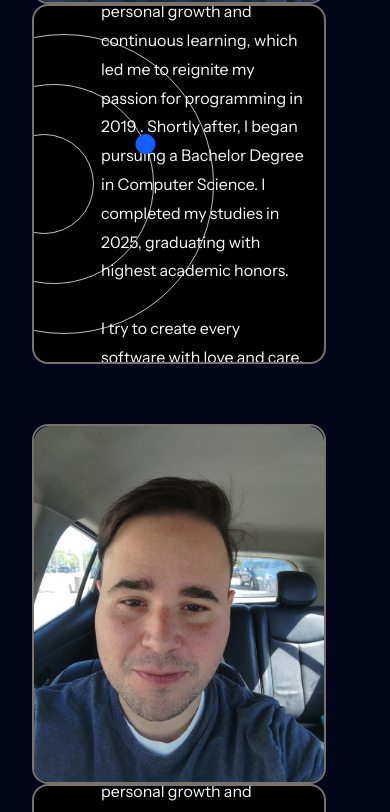
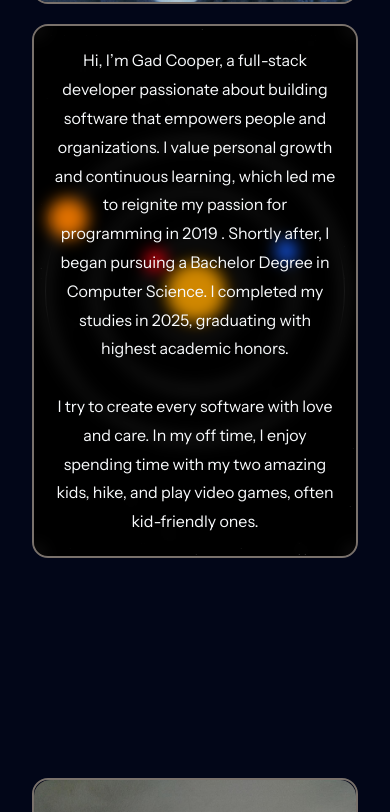
Before and after one commit to SpyingEnvelope/portfolio-revised, a React (Vite) app: page / in a window 390 px wide. Shown: the part 4780-5592 px from the top of the page. Built offline with nearby package versions, Linux system fonts and the light colour scheme.

Commit message:
implemented a temporary fix for mobile screens. Added sun for both mobile and other screens. Sun can be removed from larger screens by add sm:hidden

```diff
--- a/src/components/AboutInfoCard.jsx
+++ b/src/components/AboutInfoCard.jsx
@@ -1,4 +1,5 @@
 import { motion } from "motion/react";
+import { fullStar } from "@/utils/starUtils";
 
 function AboutInfoCard({ delay, right }) {
   return (
@@ -6,11 +7,12 @@ function AboutInfoCard({ delay, right }) {
       initial={right ? {x: -40, opacity: 0} : {x: 40, opacity: 0}}
       whileInView={{x: 0, opacity: 1}}
       transition={{duration: 0.5, ease: "easeOut"}}
-      viewport={{ once: true}}
-      className="relative mr-8 h-90 w-196 rounded-2xl bg-black border-2 border-stone-500 reg-instrument-sans flex justify-end items-center overflow-hidden"
+      viewport={{ once: true, amount: 0.2}}
+      className={`relative sm:mr-8 sm:h-90 w-196 rounded-2xl bg-black border-2 border-stone-500 reg-instrument-sans flex ${right ? "justify-start" : "justify-end"} items-center overflow-hidden`}
     >
-      <div className="absolute top-0 left-0 right-0 bottom-0 overflow-hidden flex items-center">
-        <div className="w-[300px] h-[300px] rounded-full border-1 border-white/75 absolute -left-30">
+      <div className={`absolute top-0 left-0 right-0 bottom-0 overflow-hidden flex items-center justify-center ${right ? "rotate-180 rotate-x-180" : ""}`}>
+        {fullStar}
+        <div className={`w-[300px] h-[300px] rounded-full border-1 border-white/75 absolute sm:-left-30`}>
           <motion.div
             initial={{ rotate: "90deg" }}
             animate={{ rotate: "450deg" }}
@@ -25,7 +27,7 @@ function AboutInfoCard({ delay, right }) {
             <div className="w-[40px] h-[40px] bg-amber-600 rounded-full absolute right-0 top-15" />
           </motion.div>
         </div>
-        <div className="w-[200px] h-[200px] rounded-full border-1 border-white/75 absolute -left-20">
+        <div className={`w-[200px] h-[200px] rounded-full border-1 border-white/75 absolute sm:-left-20`}>
           <motion.div
             initial={{ rotate: "0deg" }}
             animate={{ rotate: "360deg" }}
@@ -40,7 +42,7 @@ function AboutInfoCard({ delay, right }) {
             <div className="w-[20px] h-[20px] bg-blue-600 rounded-full absolute top-11" />
           </motion.div>
         </div>
-        <div className="w-[100px] h-[100px] rounded-full border-1 border-white/75 absolute -left-10">
+        <div className={`w-[100px] h-[100px] rounded-full border-1 border-white/75 absolute sm:-left-10`}>
           <motion.div
             initial={{ rotate: "0deg" }}
             animate={{ rotate: "360deg" }}
@@ -54,10 +56,11 @@ function AboutInfoCard({ delay, right }) {
           >
             <div className="w-[20px] h-[20px] bg-red-600 rounded-full absolute top-2 right-0" />
           </motion.div>
+          <div className={`w-[60px] h-[60px] rounded-full bg-yellow-600 absolute top-5 left-5 sm:left-2 sm:top-5`}></div>
         </div>
       </div>
 
-      <p className="w-[70%] text-left text-md block mr-5">
+      <p className="w-[100%] sm:w-[70%] text-center sm:text-left text-md block p-5 sm:m-5 backdrop-blur-sm sm:backdrop-blur-none">
         Hi, I’m Gad Cooper, a full-stack developer passionate about building
         software that empowers people and organizations. I value personal growth
         and continuous learning, which led me to reignite my passion for
--- a/src/components/AboutLogoCard.jsx
+++ b/src/components/AboutLogoCard.jsx
@@ -7,8 +7,8 @@ function AboutLogoCard({ right }) {
       initial={right ? { x: 40, opacity: 0 } : { x: -40, opacity: 0 }}
       whileInView={{ x: 0, opacity: 1 }}
       transition={{ duration: 0.5, ease: "easeOut" }}
-      viewport={{ once: true }}
-      className="h-90 w-90 rounded-2xl border-2 border-stone-500 overflow-hidden"
+      viewport={{ once: true, amount: 0.2 }}
+      className="h-90 w-90 rounded-2xl border-2 border-stone-500 overflow-hidden mb-5"
     >
       <img src={aboutPic} className="rounded-2xl" />
     </motion.div>
--- a/src/components/AboutRow.jsx
+++ b/src/components/AboutRow.jsx
@@ -3,7 +3,7 @@ import AboutLogoCard from "./AboutLogoCard";
 
 function AboutRow({ right, delay }) {
   return (
-    <div className={`flex ${right? "flex-row-reverse" : "flex-row"} justify-center mt-15 space-x-8 items-center flex-wrap`}>
+    <div className={`flex ${right? "flex-row-reverse" : "flex-row"} justify-center mt-15 mb-40 sm:mb-20 sm:space-x-8 items-center flex-wrap sm:flex-nowrap`}>
       <AboutLogoCard right={right} />
       <AboutInfoCard delay={delay} right={right} />
     </div>
--- a/src/utils/starUtils.jsx
+++ b/src/utils/starUtils.jsx
@@ -15,4 +15,17 @@ for (let i = 0; i < 250; i++) {
   );
 }
 
+export const fullStar = [];
+
+for (let i = 0; i < 250; i++) {
+  fullStar.push(
+    <Star
+      x={Math.floor(Math.random() * 100) + "%"}
+      y={Math.floor(Math.random() * 100) + "%"}
+      key={i}
+      delay={i * 0.03}
+    />
+  );
+}
+
 export default starArray;
```
